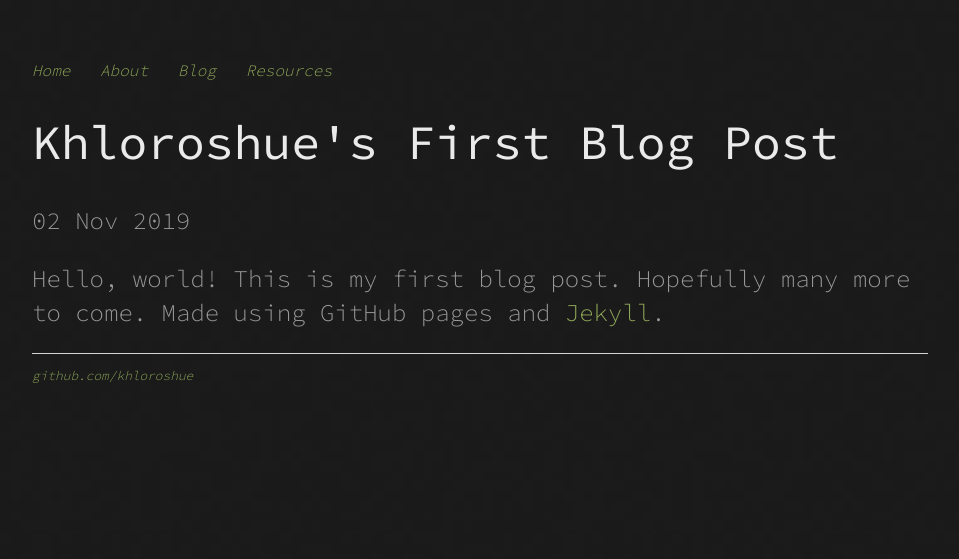
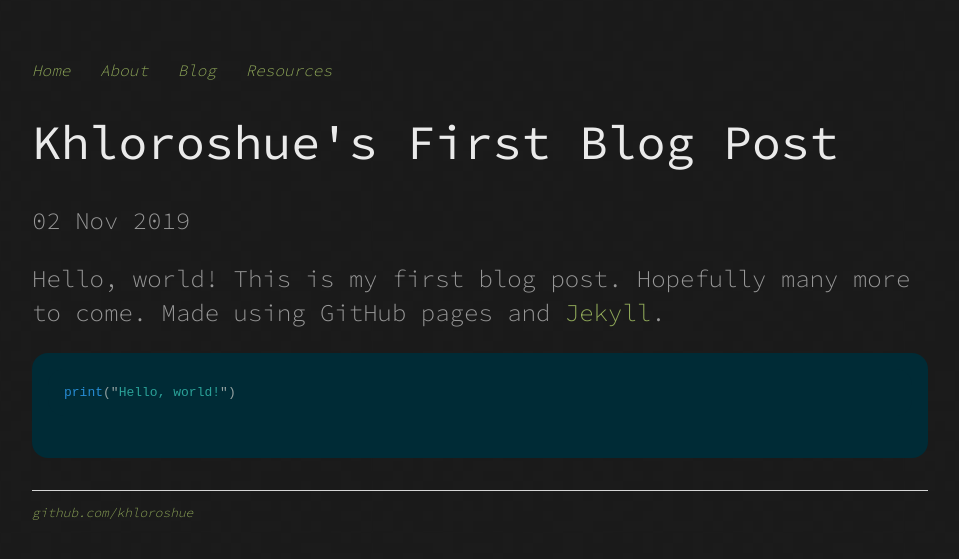
Before and after one commit to khloroshue/khloroshue.github.io, a Jekyll site: the page built from _posts/2019-11-02-my-first-post.md, in a window 1280 px wide. Shown: the top 559 px of the page, without its empty margins (160-1119 px from the left). Built offline with Jekyll 4.4.1, drawn with Linux system fonts in a browser that asks for light colours.

Commit message:
Update 2019-11-02-my-first-post.md

````diff
--- a/_posts/2019-11-02-my-first-post.md
+++ b/_posts/2019-11-02-my-first-post.md
@@ -5,3 +5,8 @@ date: 2019-11-02
 ---
 
 Hello, world!  This is my first blog post.  Hopefully many more to come.  Made using GitHub pages and [Jekyll](http://jekyllrb.com).
+
+
+```python
+print("Hello, world!")
+```
````
